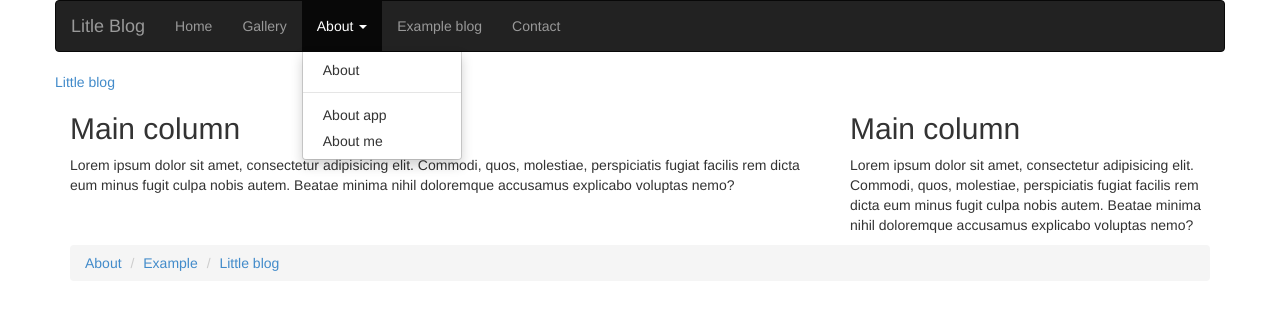
After one commit to edo979/silex_app, a PHP site: template app/views/about.twig in a window 1280 px wide, after a click on "About". The commit adds this page. Shown: the top 310 px of the page. Run offline with PHP 8.4, Linux system fonts and the light colour scheme; the template is opened without the code that fills it, so the values that code supplies are empty; some libraries are stand-ins or nearby versions.

Commit message:
Finishing navigation

```diff
--- /dev/null
+++ b/app/views/_footer.twig
@@ -0,0 +1,9 @@
+  <footer class="row">
+    <nav class="col-lg-12">
+      <ul class="breadcrumb">
+        <li><a href="{{path('about')}}">About</a></li>
+        <li><a href="{{path('example')}}">Example</a></li>
+        <li><a href="{{path('homepage')}}">Little blog</a></li>
+      </ul>
+    </nav>
+  </footer>
--- /dev/null
+++ b/app/views/_header.twig
@@ -0,0 +1,24 @@
+<nav class="navbar navbar-inverse" role="navigation">
+<ul class="nav navbar-nav">
+  <a class="navbar-brand" href="{{path('homepage')}}">Litle Blog</a>
+  <li><a href="{{path('homepage')}}">Home</a></li>
+  <li><a href="{{path('gallery')}}">Gallery</a></li>
+  <li class="dropdown">
+    <a href="{{path('gallery')}}" class="dropdown-toggle" data-toggle="dropdown">About <span class="caret"></span></a>
+    <ul class="dropdown-menu" role="menu" aria-labelledby="dropdownMenu">
+      <li><a tabindex="-1" href="{{path('about')}}">About</a></li>
+      <li class="divider"></li>
+      <li><a tabindex="-1" href="#">About app</a></li>
+      <li><a tabindex="-1" href="#">About me</a></li>
+    </ul> <!-- dropdovn -->
+  </li>
+  <li><a href="{{path('example')}}">Example blog</a></li>
+  <li><a href="{{path('contact')}}">Contact</a></li>
+  </ul><!--nav-->
+</nav>
+
+<header class="clearfix">
+  <section id="branding">
+    <a href="{{ path('homepage') }}">Little blog</a>
+  </section>
+</header><!--branding-->
--- /dev/null
+++ b/app/views/about.twig
@@ -0,0 +1,11 @@
+{% extends 'layout.twig' %}
+
+{% block main %}
+<h2>Main column</h2>
+<p>Lorem ipsum dolor sit amet, consectetur adipisicing elit. Commodi, quos, molestiae, perspiciatis fugiat facilis rem dicta eum minus fugit culpa nobis autem. Beatae minima nihil doloremque accusamus explicabo voluptas nemo?</p>
+{% endblock %}
+
+{% block sidebar %}
+<h2>Main column</h2>
+<p>Lorem ipsum dolor sit amet, consectetur adipisicing elit. Commodi, quos, molestiae, perspiciatis fugiat facilis rem dicta eum minus fugit culpa nobis autem. Beatae minima nihil doloremque accusamus explicabo voluptas nemo?</p>
+{% endblock %}
--- a/app/views/layout.twig
+++ b/app/views/layout.twig
@@ -1,7 +1,7 @@
 <!DOCTYPE html>
 <html>
   <head>
-        <title>Bootstrap 101 Template</title>
+    <title>{{ title }}</title>
     <meta name="viewport" content="width=device-width, initial-scale=1.0">
     <!-- Bootstrap -->
     <link href="css/bootstrap.min.css" rel="stylesheet" media="screen">
@@ -13,17 +13,29 @@
       <script src="../../assets/js/respond.min.js"></script>
     <![endif]-->
   </head>
-    <body class="container">
-    {% block body %}{% endblock %}
-            <div class="row">
-                <h1>Hello, world!</h1>
-            </div>
+  <body id="{{pageId}}">
+    <section class="container">
+      <div class="content row">
+        {% include '_header.twig' %}
+        <section class="main col col-lg-8">
+          {% block main %}
+          {% endblock %}
+        </section><!-- main column -->
+
+        <section class="sidebar col col-lg-4">
+          {% block sidebar %}
+          {% endblock %}
+        </section><!-- siedebar -->
+      </div><!-- content -->
+      {% include '_footer.twig' %}
+    </section><!-- container -->
 
     {%block javascript%}
         <!-- jQuery (necessary for Bootstrap's JavaScript plugins) -->
         <script src="js/jquery.js"></script>
         <!-- Include all compiled plugins (below), or include individual files as needed -->
         <script src="js/bootstrap.min.js"></script>
+        <script src="js/pagescript.js"></script>
     {%endblock%}
       </body>
     </html>
--- a/app/views/login.html
+++ /dev/null
@@ -1,6 +0,0 @@
-<form action="{{ path('admin_login_check') }}" method="post">
-    {{ error }}
-    <input type="text" name="_username" value="{{ last_username }}" />
-    <input type="password" name="_password" value="" />
-    <input type="submit" />
-</form>
--- /dev/null
+++ b/web/js/pagescript.js
@@ -0,0 +1,9 @@
+$(function(){
+  // Active tab in navbar
+  // TODO write loop for adding class to meny
+  $("#home nav.navbar li a:contains('Home')").parent().addClass('active');
+  $("#gallery nav.navbar li a:contains('Gallery')").parent().addClass('active');
+  $("#about nav.navbar ul li a:contains('About')").first().parent().addClass('active');
+  $("#example nav.navbar ul li a:contains('Example')").first().parent().addClass('active');
+  $("#contact nav.navbar ul li a:contains('Contact')").first().parent().addClass('active');
+});
```
Also changed, not shown: app/controllers.php (+33 -6 lines), app/views/contact.twig (added, +11 -0 lines), app/views/example.twig (added, +11 -0 lines), app/views/gallery.twig (added, +11 -0 lines), app/views/homepage.twig (added, +11 -0 lines), app/bootstrap.php (line endings or trailing spaces), web/images/carousel/painting_workshop.jpg (added), web/images/carousel/pottery_finished.jpg (added), web/images/carousel/seattle_skyline.jpg (added), 1 other file. Lines whose indentation alone changed are shown as unchanged.
